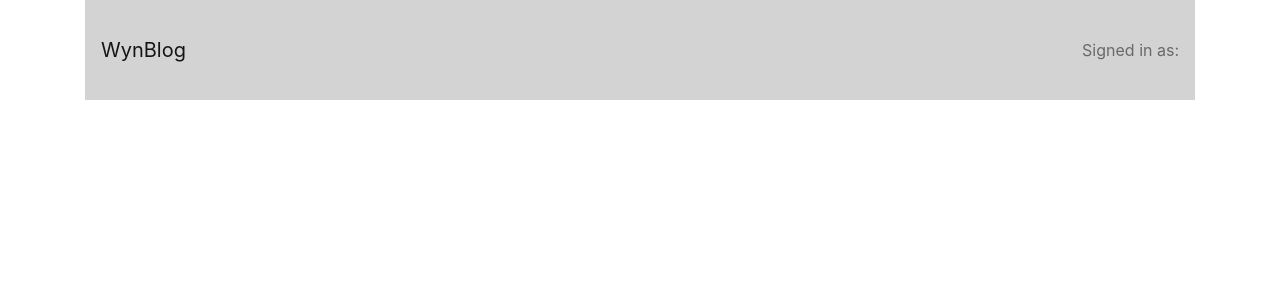
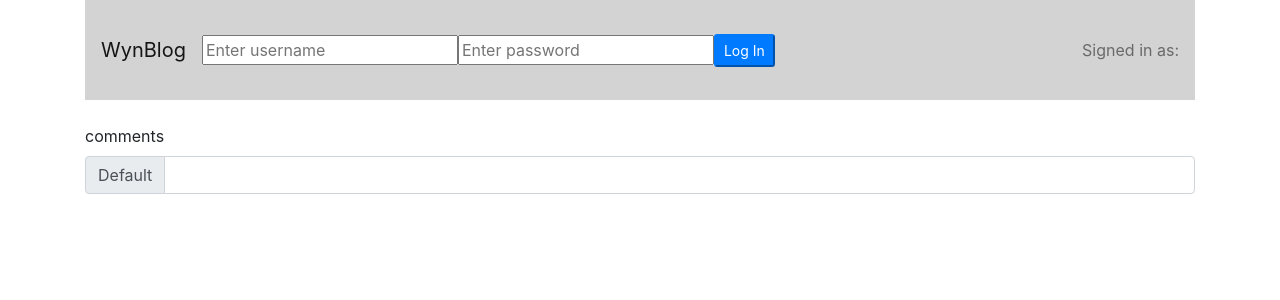
Before and after one commit to kcbreuil/authenticated-blog, a React (Create React App) app: page /articles in a window 1280 px wide. Shown: the top 300 px of the page. Built offline with nearby package versions, Linux system fonts and the light colour scheme.

Commit message:
more edits to auth token

```diff
--- a/src/components/articles/BlogForm.jsx
+++ b/src/components/articles/BlogForm.jsx
@@ -1,6 +1,7 @@
 import React, { useState } from "react";
 import { Form, Button } from "react-bootstrap";
 import axios from "axios";
+import NavBar from "./NavBar";
 
 const BlogForm = () => {
   const [title, setTitle] = useState("");
@@ -23,6 +24,7 @@ const BlogForm = () => {
   };
   return (
     <div>
+      <NavBar />
       <Form>
         <Form.Group controlId="formBasicEmail">
           <Form.Label>Title</Form.Label>
--- a/src/components/articles/Blogs.jsx
+++ b/src/components/articles/Blogs.jsx
@@ -2,6 +2,7 @@ import React, { useContext } from "react";
 import { AppContext } from "../../context/AppContext";
 import Card from "react-bootstrap/Card";
 import NavBar from "./NavBar";
+import { InputGroup, FormControl } from "react-bootstrap";
 
 const Blogs = () => {
   const { blogs } = useContext(AppContext);
@@ -15,6 +16,19 @@ const Blogs = () => {
           <Card.Body>{blog.text}</Card.Body>
         </Card>
       ))}
+      <br></br>
+      <label htmlFor="basic-url">comments</label>
+      <InputGroup className="mb-3">
+        <InputGroup.Prepend>
+          <InputGroup.Text id="inputGroup-sizing-default">
+            Default
+          </InputGroup.Text>
+        </InputGroup.Prepend>
+        <FormControl
+          aria-label="Default"
+          aria-describedby="inputGroup-sizing-default"
+        />
+      </InputGroup>
     </div>
   );
 };
--- a/src/components/articles/Home.jsx
+++ b/src/components/articles/Home.jsx
@@ -1,12 +1,10 @@
 import React from "react";
 import NavBar from "./NavBar";
-import Login from "./Login";
 
 const Home = () => {
   return (
     <div>
       <NavBar />
-      <Login />
     </div>
   );
 };
--- a/src/components/articles/Login.jsx
+++ b/src/components/articles/Login.jsx
@@ -13,13 +13,13 @@ const Login = () => {
       method: "POST",
       url: `/users/login`,
       data: {
-        username,
-        password,
+        username: username,
+        password: password,
       },
     })
       .then((user) => {
         setUser(user.data);
-        localStorage.setItem("token", user.data.tokens[0].token);
+        localStorage.setItem("token", user.data.token);
         setLoggedIn(true);
         setUsername("");
         setPassword("");
--- a/src/components/articles/NavBar.jsx
+++ b/src/components/articles/NavBar.jsx
@@ -1,6 +1,7 @@
 import React, { useContext } from "react";
 import { AppContext } from "../../context/AppContext";
 import Navbar from "react-bootstrap/Navbar";
+import Login from "./Login";
 
 const NavBar = () => {
   const { user } = useContext(AppContext);
@@ -12,7 +13,8 @@ const NavBar = () => {
         width: "100%",
       }}
     >
-      <Navbar.Brand href="#home">WynBlog</Navbar.Brand>
+      <Navbar.Brand href="/">WynBlog</Navbar.Brand>
+      <Login />
       <Navbar.Toggle />
       <Navbar.Collapse className="justify-content-end">
         <Navbar.Text>
--- a/src/context/AppContext.jsx
+++ b/src/context/AppContext.jsx
@@ -13,9 +13,11 @@ const AppContextProvider = ({ children }) => {
   useEffect(() => {
     if (token) {
       axios
-        .get("/users/me", { headers: { Authorization: `Bearer ${token}` } })
-        .then(({ user }) => {
-          setUser(user);
+        .get("/users/", {
+          headers: { Authorization: `Bearer ${token}` },
+        })
+        .then(({ data }) => {
+          setUser(data);
           setLoggedIn(true);
         })
         .catch((e) => console.log(e.message.toString()));
@@ -27,7 +29,6 @@ const AppContextProvider = ({ children }) => {
       axios
         .get(`/articles`, { headers: { Authorization: `Bearer ${token}` } })
         .then(({ data }) => {
-          console.log(data);
           setBlogs(data);
         })
         .catch((e) => console.log(e.message.toString()));
```
Also changed, not shown: src/components/articles/Comments.jsx (added, +7 -0 lines), 2 other files (tests, documents, lock files or other folders).
